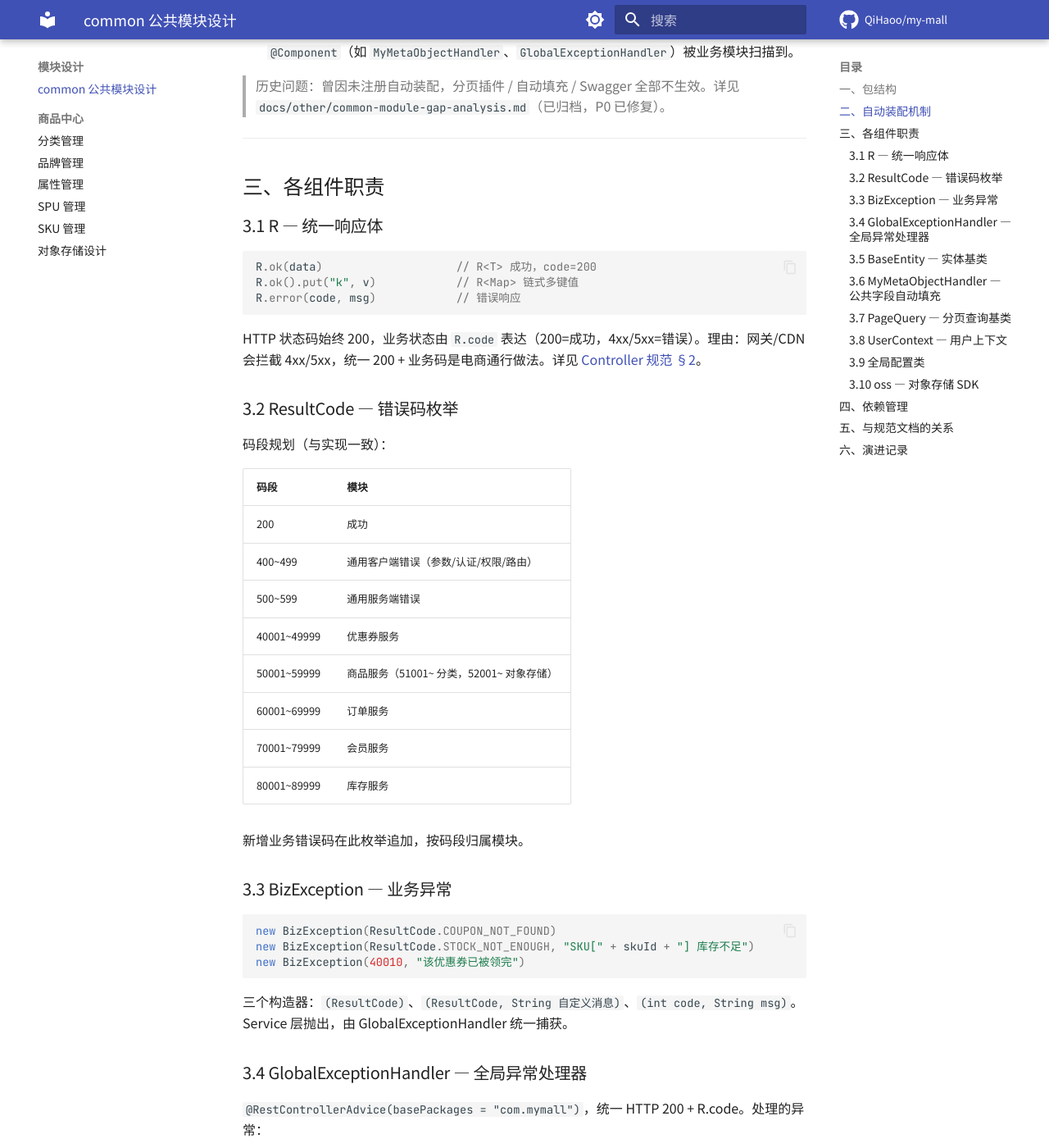
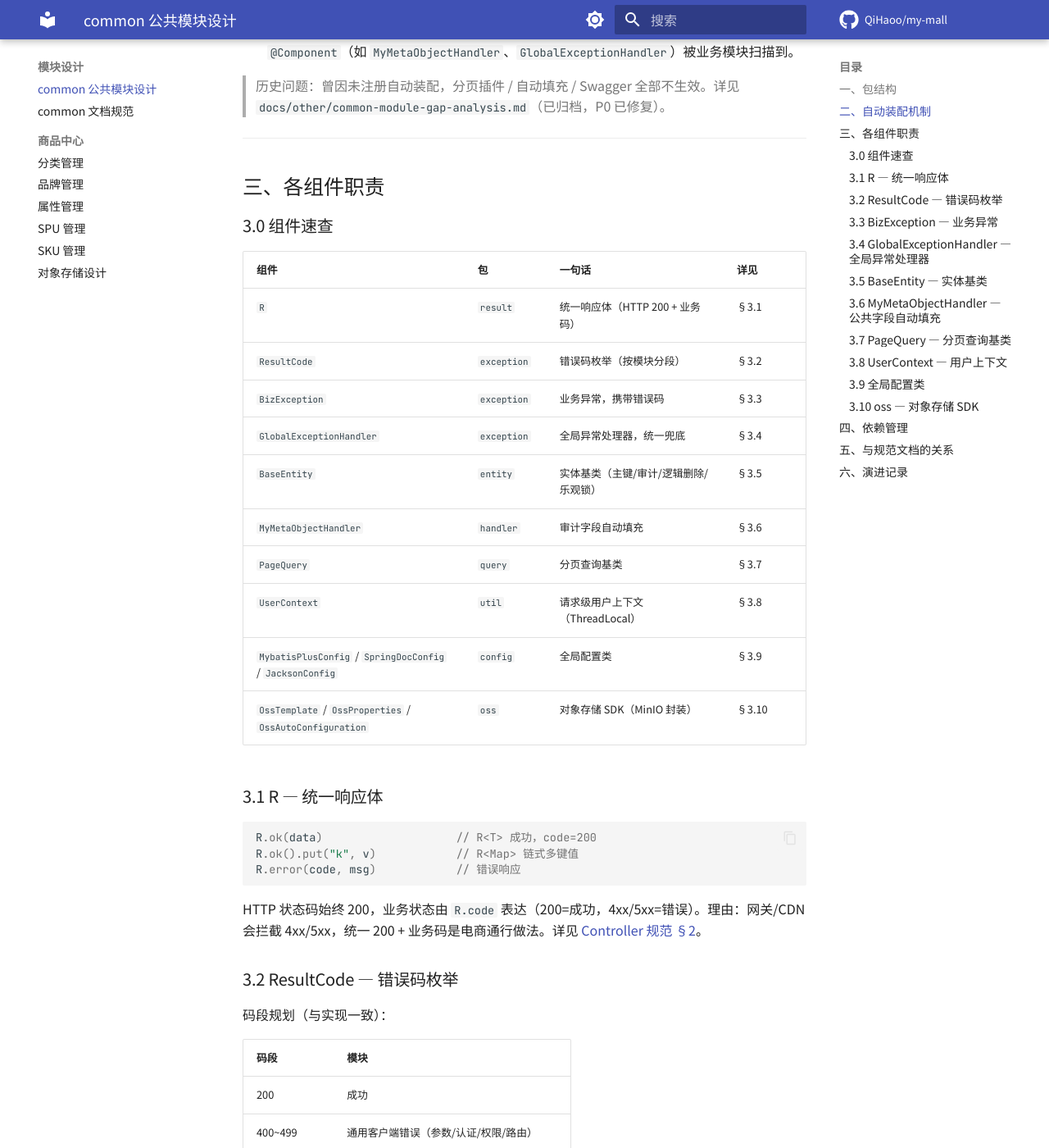
Before and after one commit to QiHaoo/my-mall, an MkDocs documentation site: the page built from docs/common/common-module-design.md, in a window 1280 px wide and 1400 px high, scrolled down 1350 px. Shown: the whole window at 82% size. Built offline with MkDocs 1.6.1 and Material for MkDocs 9.7.7, drawn with Linux system fonts in a browser that asks for light colours; comment, search, counter and statistics services are not loaded.

Commit message:
docs: common 模块文档规范 + 组件速查表

```diff
--- a/docs/common/common-module-design.md
+++ b/docs/common/common-module-design.md
@@ -65,6 +65,21 @@ mall-common/src/main/resources/
 ---
 
 ## 三、各组件职责
+
+### 3.0 组件速查
+
+| 组件 | 包 | 一句话 | 详见 |
+|------|---|--------|------|
+| `R` | `result` | 统一响应体（HTTP 200 + 业务码） | §3.1 |
+| `ResultCode` | `exception` | 错误码枚举（按模块分段） | §3.2 |
+| `BizException` | `exception` | 业务异常，携带错误码 | §3.3 |
+| `GlobalExceptionHandler` | `exception` | 全局异常处理器，统一兜底 | §3.4 |
+| `BaseEntity` | `entity` | 实体基类（主键/审计/逻辑删除/乐观锁） | §3.5 |
+| `MyMetaObjectHandler` | `handler` | 审计字段自动填充 | §3.6 |
+| `PageQuery` | `query` | 分页查询基类 | §3.7 |
+| `UserContext` | `util` | 请求级用户上下文（ThreadLocal） | §3.8 |
+| `MybatisPlusConfig` / `SpringDocConfig` / `JacksonConfig` | `config` | 全局配置类 | §3.9 |
+| `OssTemplate` / `OssProperties` / `OssAutoConfiguration` | `oss` | 对象存储 SDK（MinIO 封装） | §3.10 |
 
 ### 3.1 R — 统一响应体
 
--- a/mkdocs.yml
+++ b/mkdocs.yml
@@ -117,6 +117,7 @@ nav:
       - MyBatis-Plus ORM 实践笔记: mybatis-plus-orm-notes.md
   - 模块设计:
       - common 公共模块设计: common/common-module-design.md
+      - common 文档规范: common/doc-convention.md
       - 商品中心:
           - 分类管理: mall-product/category-management.md
           - 品牌管理: mall-product/brand-management.md
```
Also changed, not shown: AGENTS.md (+2 -0 lines), docs/common/doc-convention.md (added, +57 -0 lines).
